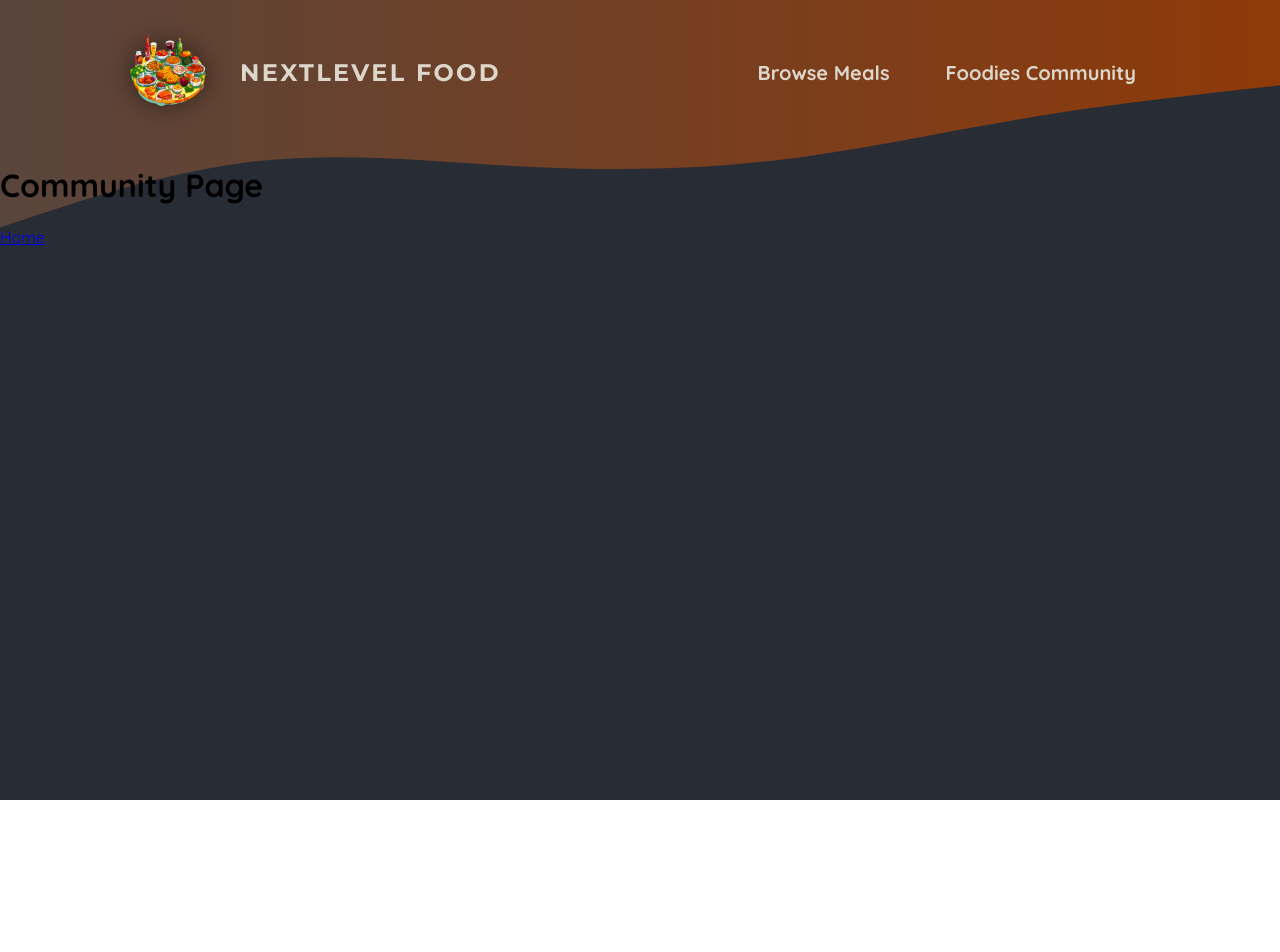
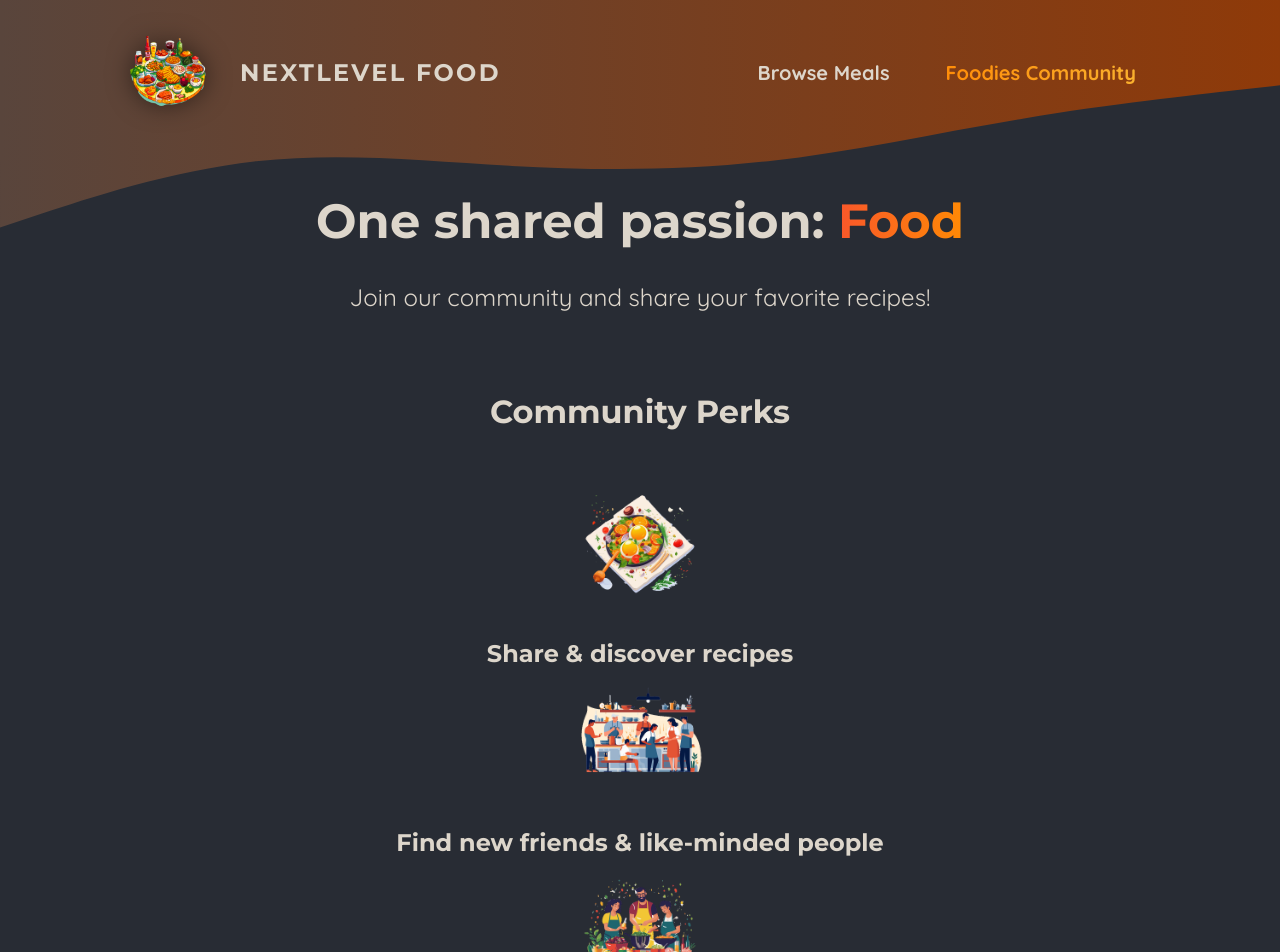
Before and after one commit to Gabriele-Cavallo/foodies-starting-project-nextjs-02, a Next.js app: page /community in a window 1280 px wide. Shown: the top 952 px of the page. Before the commit the page ends 800 px from the top, so only its background shows below. Built offline with nearby package versions, Linux system fonts and the light colour scheme.

Commit message:
feat: add nav-link client component

```diff
--- a/app/community/page.jsx
+++ b/app/community/page.jsx
@@ -1,10 +1,40 @@
-import Link from "next/link";
+import Image from 'next/image';
 
-export default function Community(){
-    return (
-        <>
-            <h1>Community Page</h1>
-            <p><Link href="/">Home</Link></p>
-        </>
-    )
+import mealIcon from '@/assets/icons/meal.png';
+import communityIcon from '@/assets/icons/community.png';
+import eventsIcon from '@/assets/icons/events.png';
+import classes from './page.module.css';
+
+export default function CommunityPage() {
+  return (
+    <>
+      <header className={classes.header}>
+        <h1>
+          One shared passion: <span className={classes.highlight}>Food</span>
+        </h1>
+        <p>Join our community and share your favorite recipes!</p>
+      </header>
+      <main className={classes.main}>
+        <h2>Community Perks</h2>
+
+        <ul className={classes.perks}>
+          <li>
+            <Image src={mealIcon} alt="A delicious meal" />
+            <p>Share & discover recipes</p>
+          </li>
+          <li>
+            <Image src={communityIcon} alt="A crowd of people, cooking" />
+            <p>Find new friends & like-minded people</p>
+          </li>
+          <li>
+            <Image
+              src={eventsIcon}
+              alt="A crowd of people at a cooking event"
+            />
+            <p>Participate in exclusive events</p>
+          </li>
+        </ul>
+      </main>
+    </>
+  );
 }
--- /dev/null
+++ b/app/community/page.module.css
@@ -0,0 +1,61 @@
+.header {
+    gap: 3rem;
+    margin: 3rem auto 5rem auto;
+    width: 90%;
+    max-width: 75rem;
+    color: #ddd6cb;
+    font-size: 1.5rem;
+    text-align: center;
+  }
+
+  .header h1 {
+    font-family: 'Montserrat', sans-serif;
+  }
+
+  .highlight {
+    background: linear-gradient(90deg, #f9572a, #ff8a05);
+    background-clip: text;
+    -webkit-background-clip: text;
+    -webkit-text-fill-color: transparent;
+  }
+
+  .main {
+    width: 90%;
+    max-width: 40rem;
+    margin: 0 auto;
+    text-align: center;
+  }
+
+  .main h2 {
+    font-family: 'Montserrat', sans-serif;
+    font-size: 2rem;
+    margin-bottom: 3rem;
+    color: #ddd6cb;
+  }
+
+  .perks {
+    list-style: none;
+    margin: 3rem 0;
+    padding: 0;
+  }
+
+  .perks li {
+    display: flex;
+    flex-direction: column;
+    align-items: center;
+    gap: 2rem;
+  }
+
+  .perks img {
+    width: 8rem;
+    height: 8rem;
+    object-fit: contain;
+  }
+
+  .perks p {
+    font-family: 'Montserrat', sans-serif;
+    font-size: 1.5rem;
+    font-weight: bold;
+    margin: 0;
+    color: #ddd6cb;
+  }
--- a/components/main-header/main-header.jsx
+++ b/components/main-header/main-header.jsx
@@ -3,7 +3,7 @@
 import  classes from './main-header.module.css';
 import Image from "next/image";
 import MainHeaderBackground from '@/components/main-header/main-header-background';
-
+import Navlink from "./nav-link";
 
 export default function MainHeader() {
     return (
@@ -17,12 +17,8 @@
 
                 <nav className={classes.nav}>
                     <ul>
-                        <li>
-                            <Link href="/meals" >Browse Meals</Link>
-                        </li>
-                        <li>
-                            <Link href="/community" >Foodies Community</Link>
-                        </li>
+                        <Navlink href="/meals">Browse Meals</Navlink>
+                        <Navlink href="/community">Foodies Community</Navlink>
                     </ul>
                 </nav>
             </header>
--- a/components/main-header/main-header.module.css
+++ b/components/main-header/main-header.module.css
@@ -21,30 +21,6 @@
     font-size: 1.25rem;
   }
 
-  .nav a {
-    text-decoration: none;
-    color: #ddd6cb;
-    font-weight: bold;
-    padding: 0.5rem 1rem;
-    border-radius: 0.5rem;
-  }
-
-  .nav a:hover,
-  .nav a:active {
-    background: linear-gradient(90deg, #ff8a05, #f9b331);
-    background-clip: text;
-    -webkit-background-clip: text;
-    -webkit-text-fill-color: transparent;
-    text-shadow: 0 0 18px rgba(248, 190, 42, 0.8);
-  }
-
-  .active {
-    background: linear-gradient(90deg, #ff8a05, #f9b331);
-    background-clip: text;
-    -webkit-background-clip: text;
-    -webkit-text-fill-color: transparent;
-  }
-
   .logo {
     display: flex;
     align-items: center;
--- /dev/null
+++ b/components/main-header/nav-link.jsx
@@ -0,0 +1,15 @@
+'use client';
+
+import Link from "next/link";
+import { usePathname } from "next/navigation";
+import classes from './nav-link.module.css';
+
+export default function Navlink({href, children}){
+    const path = usePathname();
+
+    return(
+        <li>
+            <Link href={href} className={path.startsWith(href) ? `${classes.active} ${classes.link}` : classes.link}>{children}</Link>
+        </li>
+    )
+}
--- /dev/null
+++ b/components/main-header/nav-link.module.css
@@ -0,0 +1,23 @@
+.active {
+    background: linear-gradient(90deg, #ff8a05, #f9b331);
+    background-clip: text;
+    -webkit-background-clip: text;
+    -webkit-text-fill-color: transparent;
+}
+
+.link {
+    text-decoration: none;
+    color: #ddd6cb;
+    font-weight: bold;
+    padding: 0.5rem 1rem;
+    border-radius: 0.5rem;
+}
+
+.link:hover,
+.link:active {
+    background: linear-gradient(90deg, #ff8a05, #f9b331);
+    background-clip: text;
+    -webkit-background-clip: text;
+    -webkit-text-fill-color: transparent;
+    text-shadow: 0 0 18px rgba(248, 190, 42, 0.8);
+}
```
